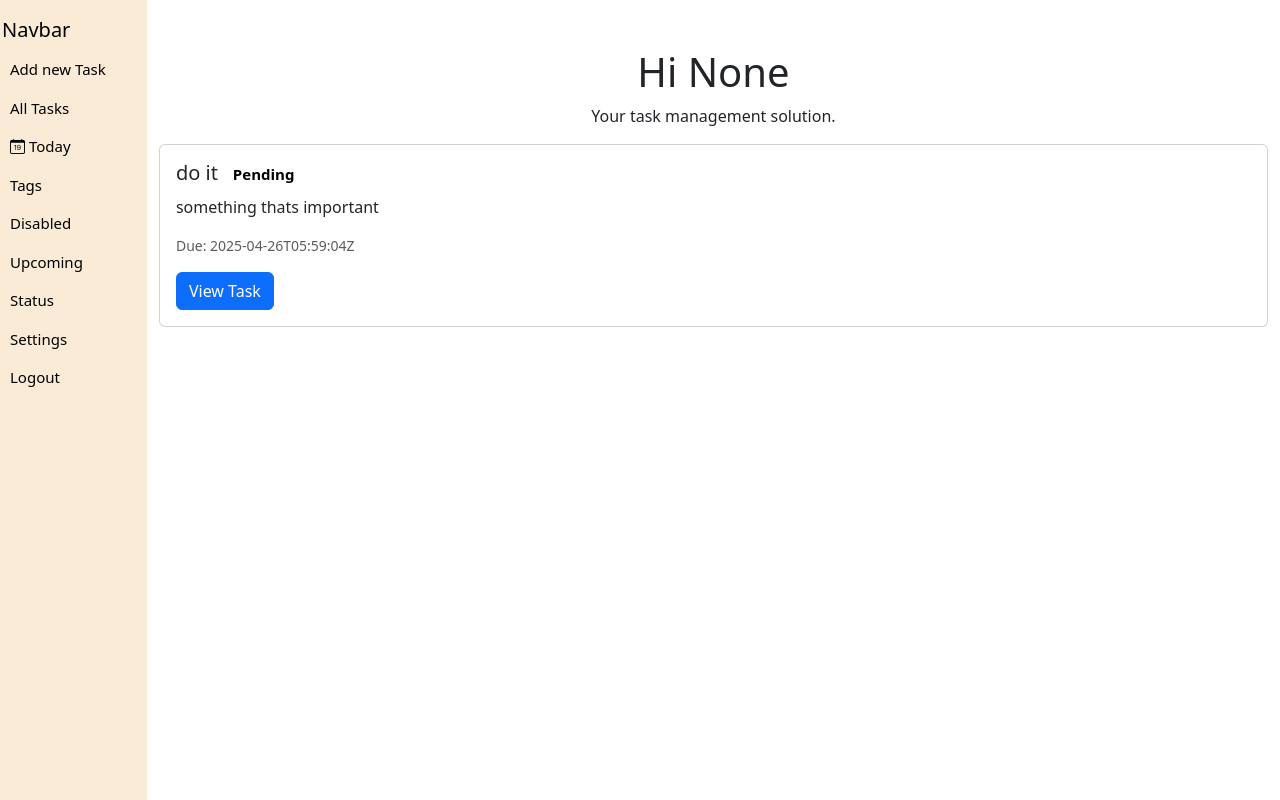
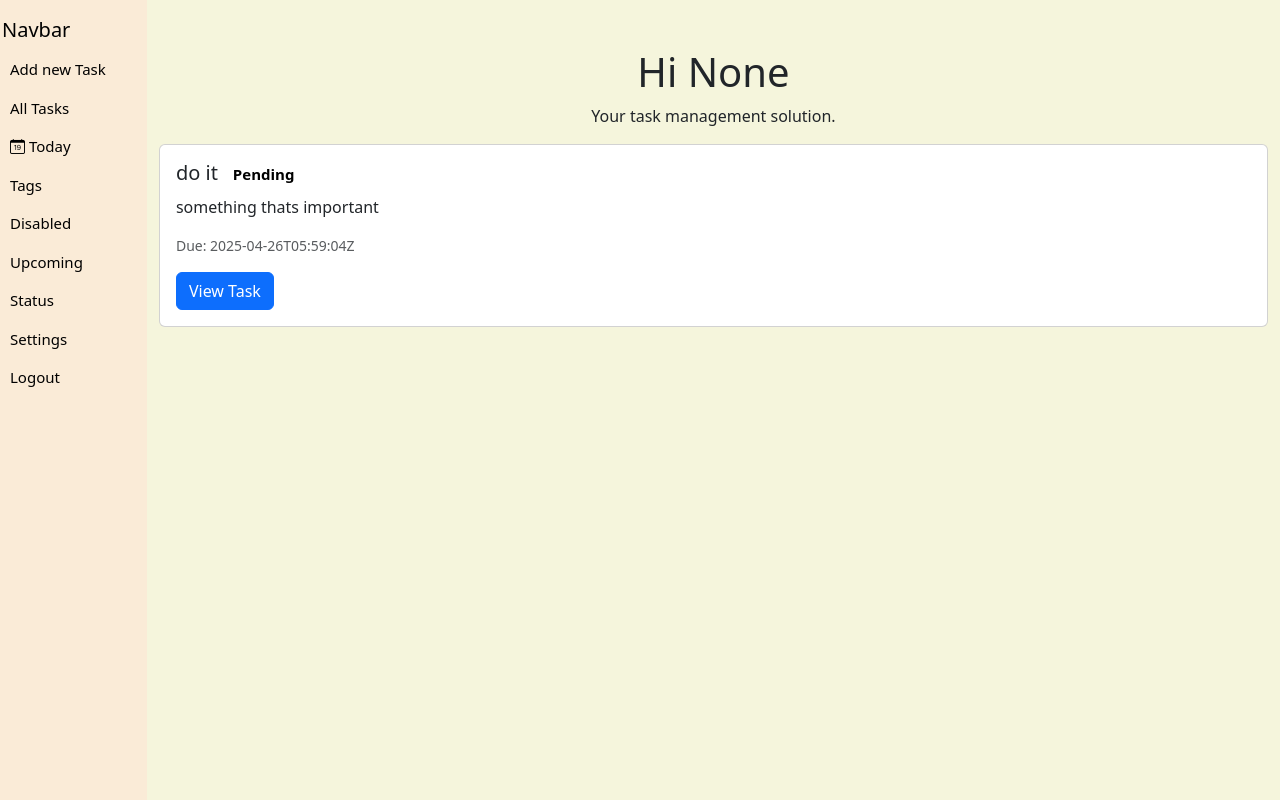
Before and after one commit to gsiri-jack/Taskly, a Django app: page /base/ in a window 1280 px wide. Run offline with Django 5.2, Linux system fonts and the light colour scheme; data comes from the database, SQL or seed files in the repository; some libraries are stand-ins or nearby versions.

Commit message:
Add CSS styles for layout and update stylesheet link in base template

```diff
--- a/taskly/base/static/base/style.css
+++ b/taskly/base/static/style.css
@@ -1,5 +1,6 @@
 .body{
     display: flex;
+    background-color: beige;
 }
 
 .menuCont{
--- a/taskly/base/templates/base/base.html
+++ b/taskly/base/templates/base/base.html
@@ -10,7 +10,7 @@
     <meta charset="UTF-8">
     <meta name="viewport" content="width=device-width, initial-scale=1.0">
     <title>Document</title>
-    <link rel="stylesheet" href="{% static 'base/style.css' %}">
+    <link rel="stylesheet" href="{% static 'style.css' %}">
     <!-- Bootstrap Icons CDN -->
 <link rel="stylesheet" href="https://cdn.jsdelivr.net/npm/bootstrap-icons@1.11.1/font/bootstrap-icons.css">
 
```
